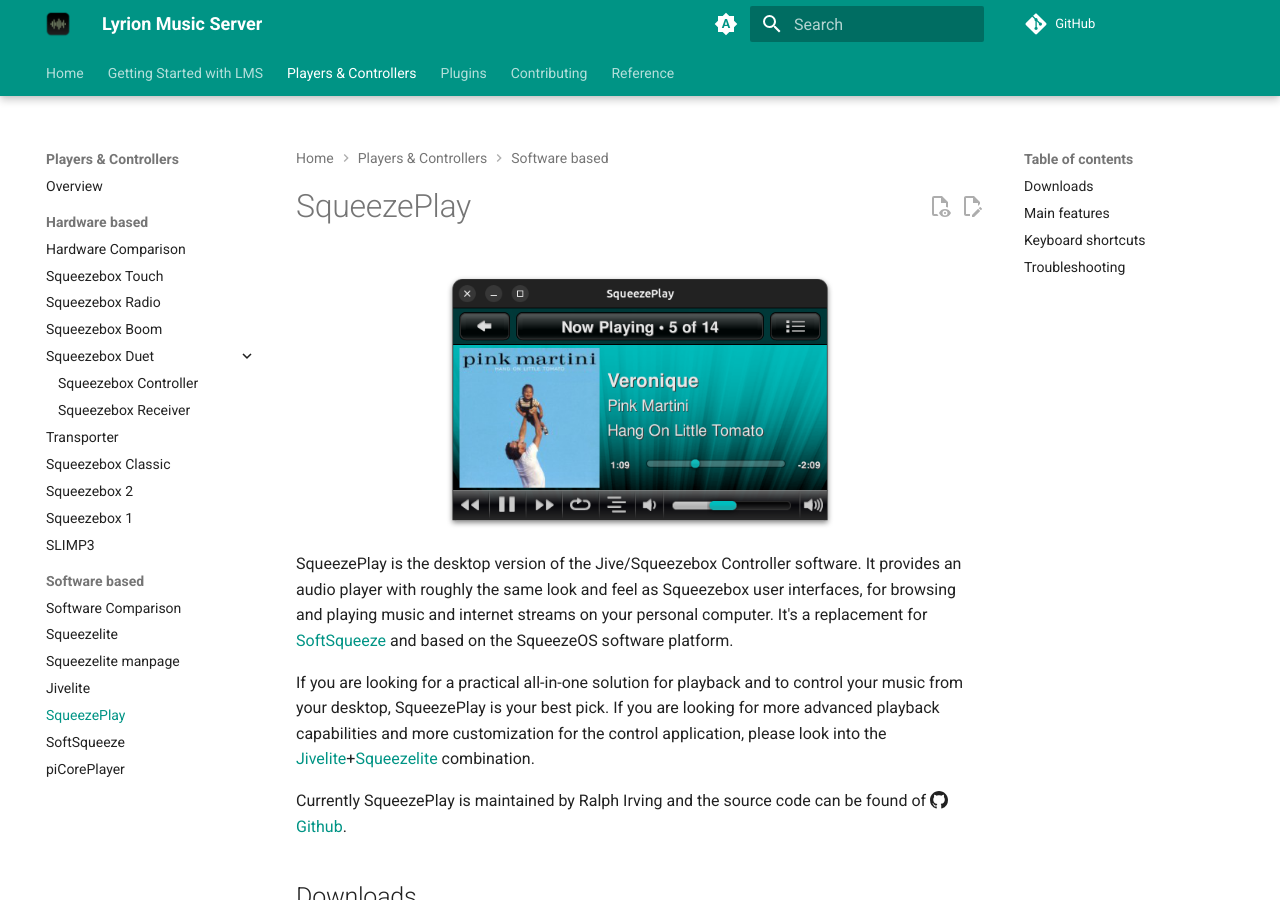
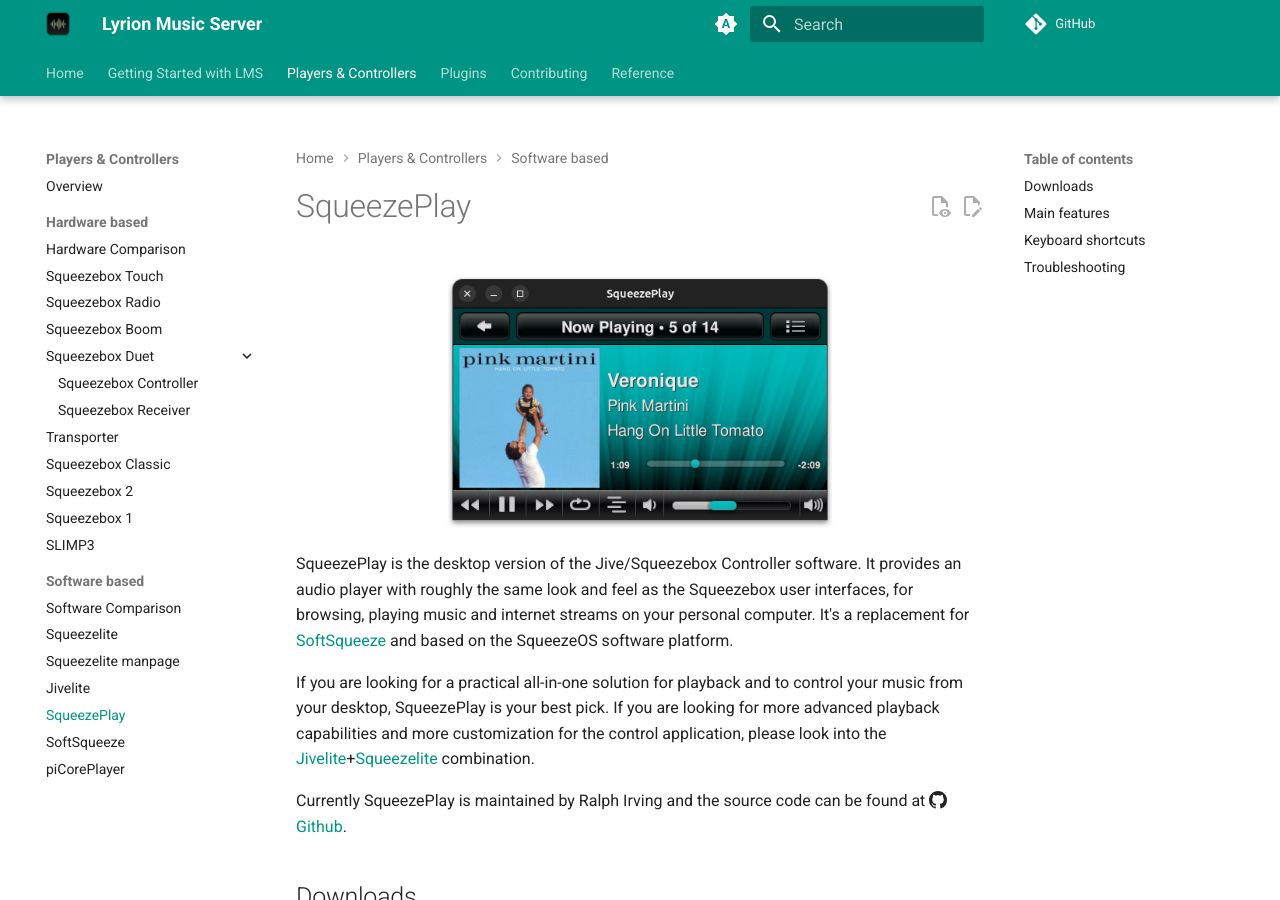
Before and after one commit to LMS-Community/lms-community.github.io, an MkDocs documentation site: the page built from docs/players-and-controllers/squeezeplay.md, in a window 1280 px wide and 900 px high. Built offline with MkDocs 1.6.1 and Material for MkDocs 9.7.7, drawn with Linux system fonts in a browser that asks for light colours; a script that is not in the unit is left out; plug-ins that fetch from the network failed and are left out; comment, search, counter and statistics services are not loaded; some of the changed text lies outside the part shown.

Commit message:
Update squeezeplay.md
Minor grammer

```diff
--- a/docs/players-and-controllers/squeezeplay.md
+++ b/docs/players-and-controllers/squeezeplay.md
@@ -9,11 +9,11 @@
   ![](assets/squeezeplay.png){ width="400" }
 </figure>
 
-SqueezePlay is the desktop version of the Jive/Squeezebox Controller software. It provides an audio player with roughly the same look and feel as Squeezebox user interfaces, for browsing and playing music and internet streams on your personal computer. It's a replacement for [SoftSqueeze](softsqueeze.md) and based on the SqueezeOS software platform.
+SqueezePlay is the desktop version of the Jive/Squeezebox Controller software. It provides an audio player with roughly the same look and feel as the Squeezebox user interfaces, for browsing, playing music and internet streams on your personal computer. It's a replacement for [SoftSqueeze](softsqueeze.md) and based on the SqueezeOS software platform.
 
 If you are looking for a practical all-in-one solution for playback and to control your music from your desktop, SqueezePlay is your best pick. If you are looking for more advanced playback capabilities and more customization for the control application, please look into the [Jivelite](jivelite.md)+[Squeezelite](squeezelite.md) combination.
 
-Currently SqueezePlay is maintained by Ralph Irving and the source code can be found of :octicons-mark-github-16: [Github](https://github.com/ralph-irving/squeezeplay).
+Currently SqueezePlay is maintained by Ralph Irving and the source code can be found at :octicons-mark-github-16: [Github](https://github.com/ralph-irving/squeezeplay).
 
 ## Downloads
 
```
Also changed, not shown: other parts of docs/players-and-controllers/squeezeplay.md (+1 -1 lines).
